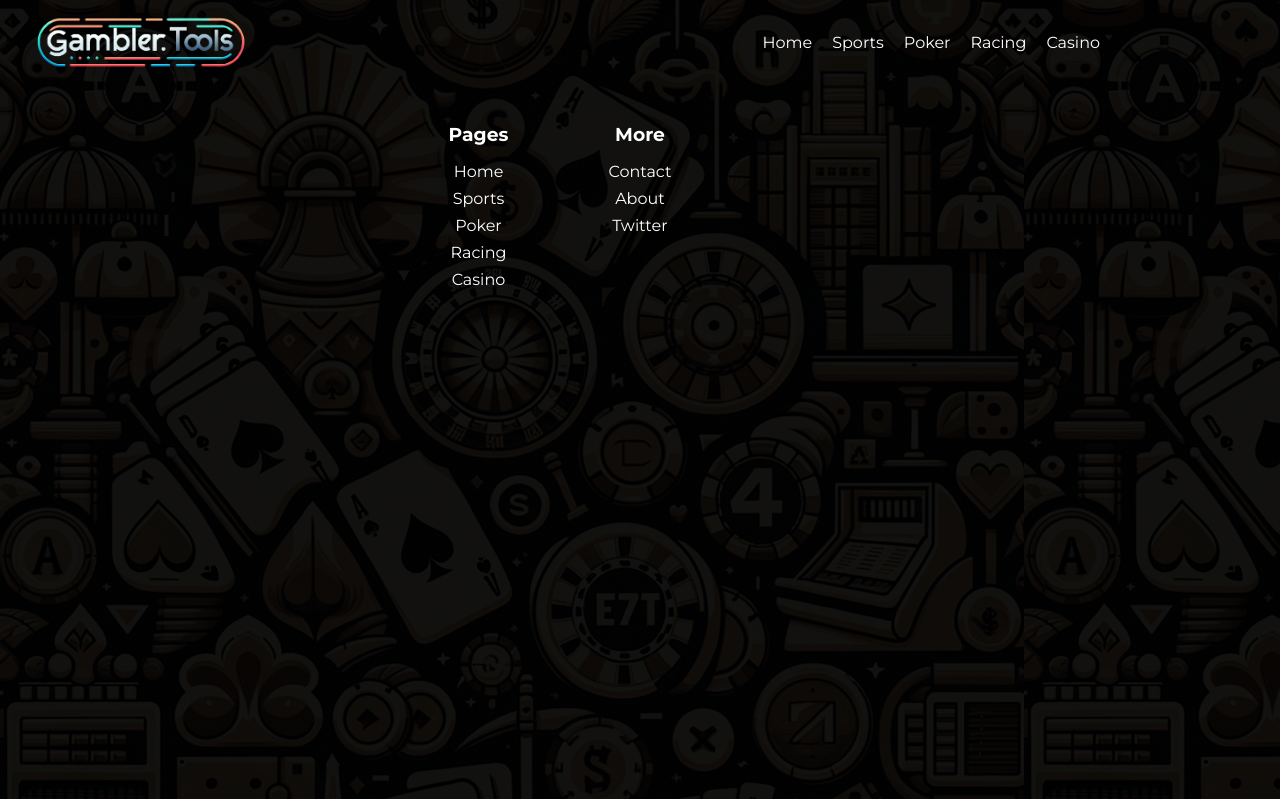
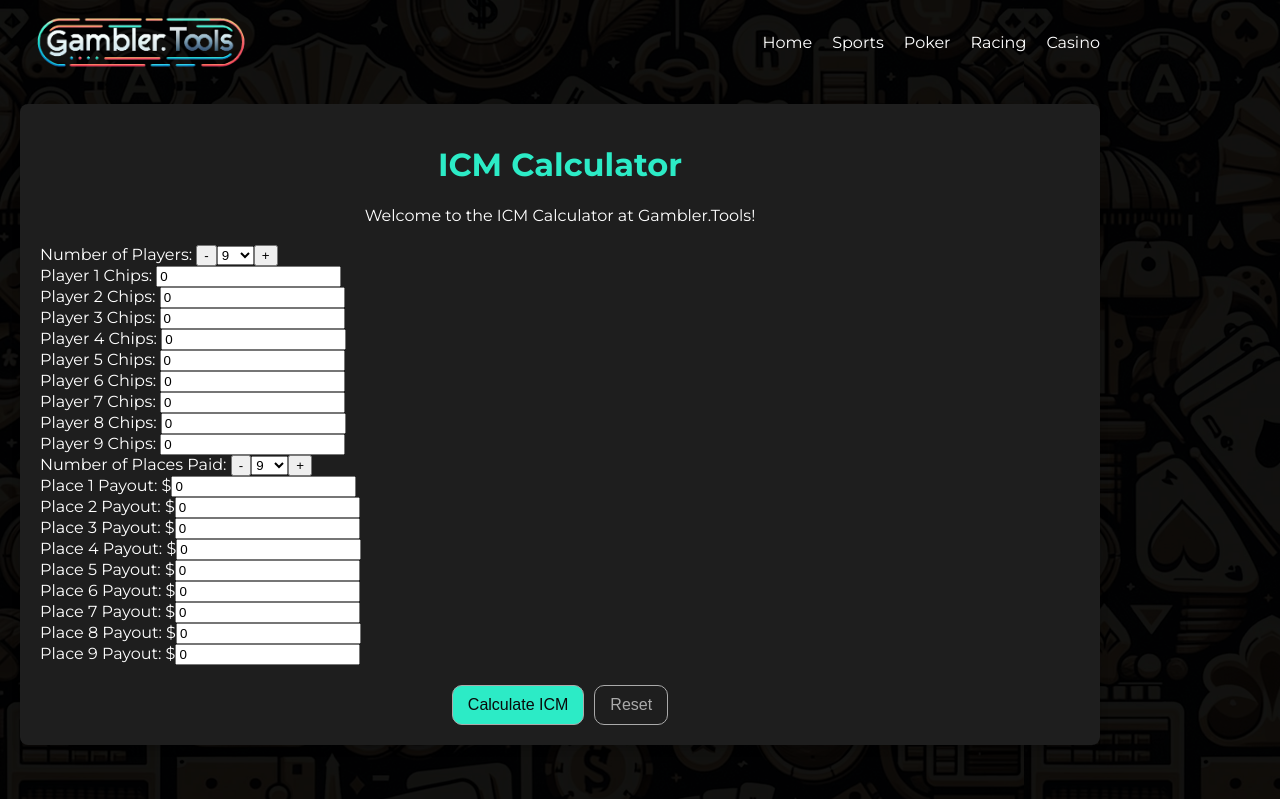
Before and after one commit to jacobnaumann/gambler.tools, a React (Create React App) app: page /poker/icmcalculator in a window 1280 px wide. Shown: the top 799 px of the page. Built offline with nearby package versions, Linux system fonts and the light colour scheme.

Commit message:
Added:     -All components for the ICM Calculator (ICMCalculator.js, PlayerInput.js, PayoutStructure.js, ICMResults.js, ICMButtons.js)     -ICMCalculator.css     -Build files for first deployment to web server

```diff
--- a/src/App.js
+++ b/src/App.js
@@ -5,7 +5,8 @@ import Header from './common/header/Header';
 import Footer from './common/footer/Footer';
 import Sports from './sports/Sports';
 import Poker from './poker/Poker';
-import PokerCalculator from './poker/PokerCalculator/PokerCalculator';
+import EquityCalculator from './poker/EquityCalculator/EquityCalculator';
+import ICMCalculator from './poker/ICMCalculator/ICMCalculator';
 import ParlayCalculator from './sports/ParlayCalculator/ParlayCalculator';
 import Racing from './racing/Racing';
 import Casino from './casino/Casino';
@@ -21,7 +22,8 @@ function App() {
         <Route path="/poker" element={<Poker />} />
         <Route path="/racing" element={<Racing />} />
         <Route path="/casino" element={<Casino />} />
-        <Route path="/poker/pokercalculator" element={<PokerCalculator />} />
+        <Route path="/poker/equitycalculator" element={<EquityCalculator />} />
+        <Route path="/poker/icmcalculator" element={<ICMCalculator />} />
         <Route path="/sports/parlaycalculator" element={<ParlayCalculator />} />
 
       </Routes>
--- a/src/poker/PokerCalculator/PokerCalculator.js
+++ b/src/poker/EquityCalculator/EquityCalculator.js
@@ -2,7 +2,7 @@ import React, { useState } from 'react';
 import { TexasHoldem } from 'poker-odds-calc';
 import CardSelection from './CardSelection';
 import CardDisplay from './CardDisplay';
-import './PokerCalculator.css';
+import './EquityCalculator.css';
 
 
 const PokerCalculator = () => {
--- /dev/null
+++ b/src/poker/ICMCalculator/ICMButtons.js
@@ -0,0 +1,12 @@
+import React from 'react';
+
+const Buttons = ({ onCalculate, onReset }) => {
+    return (
+        <div className="action-buttons">
+            <button onClick={onCalculate} className="calculate-button">Calculate ICM</button>
+            <button onClick={onReset} className="reset-button">Reset</button>
+        </div>
+    );
+};
+
+export default Buttons;
--- /dev/null
+++ b/src/poker/ICMCalculator/ICMCalculator.css
@@ -0,0 +1,18 @@
+.icm-calculator-container {
+    background-color: var(--dark-accent);
+    padding: 20px;
+    border-radius: 8px;
+    margin: 20px;
+    box-shadow: 0 4px 8px rgba(0, 0, 0, 0.2);
+    min-width: 340px;
+}
+
+.icm-calculator-container h1 {
+    color: var(--primary-color);
+    text-align: center;
+}
+
+.icm-calculator-container p {
+    text-align: center;
+    margin-bottom: 20px;
+}
--- /dev/null
+++ b/src/poker/ICMCalculator/ICMCalculator.js
@@ -0,0 +1,98 @@
+import React, { useState } from 'react';
+import PlayerInput from './PlayerInput';
+import PayoutStructure from './PayoutStructure';
+import ICMResults from './ICMResults';
+import ICMButtons from './ICMButtons';
+import './ICMCalculator.css';
+
+const ICMCalculator = () => {
+    const [numberOfPlayers, setNumberOfPlayers] = useState(9);
+    const [playerChips, setPlayerChips] = useState([]);
+    const [numberOfPlacesPaid, setNumberOfPlacesPaid] = useState(9); // New state for number of places paid
+    const [payouts, setPayouts] = useState([]);
+    const [icmResults, setIcmResults] = useState([]);
+
+    const handleNumberOfPlayersChange = (num) => {
+        setNumberOfPlayers(num);
+        setPlayerChips(new Array(num).fill(0));
+    };
+
+    const handlePlayerChipsChange = (index, chips) => {
+        const newPlayerChips = [...playerChips];
+        newPlayerChips[index] = chips;
+        setPlayerChips(newPlayerChips);
+    };
+
+    const handlePayoutsChange = (index, payout) => {
+        const newPayouts = payouts.length >= numberOfPlacesPaid
+            ? [...payouts]
+            : new Array(numberOfPlacesPaid).fill(0);
+        newPayouts[index] = payout;
+        setPayouts(newPayouts);
+    };
+
+    const handleNumberOfPlacesPaidChange = (num) => {
+        setNumberOfPlacesPaid(num);
+        setPayouts(new Array(num).fill(0)); // Reset payouts when number of places paid changes
+    };
+
+    const calculateICM = () => {
+        const icmResults = calculateICMResults(playerChips, payouts);
+        setIcmResults(icmResults);
+    };
+
+    const resetCalculator = () => {
+        setNumberOfPlayers(9);
+        setPlayerChips([]);
+        setPayouts([]);
+        setIcmResults([]);
+        setNumberOfPlacesPaid(9);
+    };
+
+    return (
+        <div className="icm-calculator-container">
+            <h1>ICM Calculator</h1>
+            <p>Welcome to the ICM Calculator at Gambler.Tools!</p>
+            <PlayerInput
+                numberOfPlayers={numberOfPlayers}
+                onNumberOfPlayersChange={handleNumberOfPlayersChange}
+                playerChips={playerChips}
+                onPlayerChipsChange={handlePlayerChipsChange}
+                numberOfPlacesPaid={numberOfPlacesPaid} // Pass the new props
+                onNumberOfPlacesPaidChange={handleNumberOfPlacesPaidChange}
+                payouts={payouts}
+                onPayoutsChange={handlePayoutsChange}
+            />
+            {icmResults.length > 0 && <ICMResults results={icmResults} />}
+            <ICMButtons
+                onCalculate={calculateICM}
+                onReset={resetCalculator}
+            />
+
+        </div>
+    );
+};
+
+export default ICMCalculator;
+
+
+function calculateICMResults(playerChips, prizes) {
+    const numPlayers = playerChips.length;
+    const totalChips = playerChips.reduce((acc, val) => acc + val, 0);
+    const normalizedChips = playerChips.map(chips => chips / (totalChips / numPlayers));
+
+    const numSimulations = 2000000; // Number of simulations
+    let prizeDistributions = Array(numPlayers).fill(0);
+
+    for (let sim = 0; sim < numSimulations; sim++) {
+        let places = normalizedChips.map(q => Math.pow(Math.random(), 1.0 / q));
+        let sortedIndices = places.map((val, idx) => idx)
+                                  .sort((a, b) => places[b] - places[a]);
+
+        sortedIndices.forEach((playerIdx, rank) => {
+            prizeDistributions[playerIdx] += prizes[rank] || 0;
+        });
+    }
+
+    return prizeDistributions.map(totalPrize => totalPrize / numSimulations);
+}
--- /dev/null
+++ b/src/poker/ICMCalculator/ICMResults.js
@@ -0,0 +1,13 @@
+import React from 'react';
+
+const ICMResults = ({ results }) => {
+    return (
+        <div className="icm-results">
+            {results.map((result, index) => (
+                <p key={index}>Player {index + 1}: ${result.toFixed(2)}</p>
+            ))}
+        </div>
+    );
+};
+
+export default ICMResults;
--- /dev/null
+++ b/src/poker/ICMCalculator/PayoutStructure.js
@@ -0,0 +1,27 @@
+import React from 'react';
+
+const PayoutStructure = ({ payouts, onPayoutsChange }) => {
+    const handlePayoutChange = (index, value) => {
+        const newPayouts = [...payouts];
+        newPayouts[index] = value;
+        onPayoutsChange(newPayouts);
+    };
+
+    return (
+        <div className="payout-structure">
+            {payouts.map((payout, index) => (
+                <div key={index} className="payout">
+                    <label>Place {index + 1} Payout: $</label>
+                    <input
+                        type="number"
+                        value={payout}
+                        onChange={(e) => handlePayoutChange(index, parseInt(e.target.value, 10))}
+                    />
+                </div>
+            ))}
+            <button onClick={() => onPayoutsChange([...payouts, 0])}>Add Payout</button>
+        </div>
+    );
+};
+
+export default PayoutStructure;
--- /dev/null
+++ b/src/poker/ICMCalculator/PlayerInput.js
@@ -0,0 +1,81 @@
+import React from 'react';
+
+const PlayerInput = ({ numberOfPlayers, onNumberOfPlayersChange, playerChips, onPlayerChipsChange, numberOfPlacesPaid, onNumberOfPlacesPaidChange, payouts, onPayoutsChange }) => {
+    const MAX_PLAYERS = 30; // Define the maximum number of players
+    const MAX_PLACES_PAID = 30; // Define the maximum number of places paid
+
+    // Handle adding a player
+    const handleAddPlayer = () => {
+        if (numberOfPlayers < MAX_PLAYERS) {
+            onNumberOfPlayersChange(numberOfPlayers + 1);
+        }
+    };
+
+    // Handle subtracting a player
+    const handleSubtractPlayer = () => {
+        if (numberOfPlayers > 2) {
+            onNumberOfPlayersChange(numberOfPlayers - 1);
+        }
+    };
+
+    // Handle adding a paid place
+    const handleAddPlacePaid = () => {
+        if (numberOfPlacesPaid < MAX_PLACES_PAID) {
+            onNumberOfPlacesPaidChange(numberOfPlacesPaid + 1);
+        }
+    };
+
+    // Handle subtracting a paid place
+    const handleSubtractPlacePaid = () => {
+        if (numberOfPlacesPaid > 1) {
+            onNumberOfPlacesPaidChange(numberOfPlacesPaid - 1);
+        }
+    };
+
+    return (
+        <div className="player-input">
+            <div className="number-of-players">
+                <label>Number of Players: </label>
+                <button onClick={handleSubtractPlayer}>-</button>
+                <select value={numberOfPlayers} onChange={(e) => onNumberOfPlayersChange(parseInt(e.target.value, 10))}>
+                    {[...Array(MAX_PLAYERS).keys()].map(i => (
+                        <option key={i + 1} value={i + 1}>{i + 1}</option>
+                    ))}
+                </select>
+                <button onClick={handleAddPlayer}>+</button>
+            </div>
+            {Array.from({ length: numberOfPlayers }).map((_, index) => (
+                <div key={index} className="player-chips">
+                    <label>Player {index + 1} Chips: </label>
+                    <input
+                        type="number"
+                        value={playerChips[index] || 0}
+                        onChange={(e) => onPlayerChipsChange(index, parseInt(e.target.value, 10))}
+                    />
+                </div>
+            ))}
+            <div className="places-paid">
+                <label>Number of Places Paid: </label>
+                <button onClick={handleSubtractPlacePaid}>-</button>
+                <select value={numberOfPlacesPaid} onChange={(e) => onNumberOfPlacesPaidChange(parseInt(e.target.value, 10))}>
+                    {[...Array(MAX_PLACES_PAID).keys()].map(i => (
+                        <option key={i + 1} value={i + 1}>{i + 1}</option>
+                    ))}
+                </select>
+                <button onClick={handleAddPlacePaid}>+</button>
+            </div>
+            {Array.from({ length: numberOfPlacesPaid }).map((_, index) => (
+                <div key={index} className="payout-amount">
+                    <label>Place {index + 1} Payout: $</label>
+                    <input
+                        type="number"
+                        value={payouts[index] || 0}
+                        onChange={(e) => onPayoutsChange(index, parseFloat(e.target.value))}
+                    />
+                </div>
+            ))}
+        </div>
+    );
+};
+
+export default PlayerInput;
--- a/src/poker/Poker.js
+++ b/src/poker/Poker.js
@@ -4,8 +4,8 @@ import Card from '../common/card/Card';
 
 const Poker = () => {
   const pokerCardData = [
-    { title: 'Equity Calculator', link: '/poker/pokercalculator' },
-    { title: 'Ranges', link: '/poker/ranges'  },
+    { title: 'Equity Calculator', link: '/poker/equitycalculator' },
+    { title: 'ICM Calculator', link: '/poker/icmcalculator'  },
     { title: 'Poker Room Directory', link: '/poker/directory' }
   ];
 
```
Also changed, not shown: src/poker/EquityCalculator/CardDisplay.js (renamed from src/poker/PokerCalculator/CardDisplay.js), src/poker/EquityCalculator/CardSelection.js (renamed from src/poker/PokerCalculator/CardSelection.js), src/poker/EquityCalculator/EquityCalculator.css (renamed from src/poker/PokerCalculator/PokerCalculator.css), src/poker/PokerCalculator/red_joker.png (deleted), 84 other files (tests, documents, lock files or other folders).
